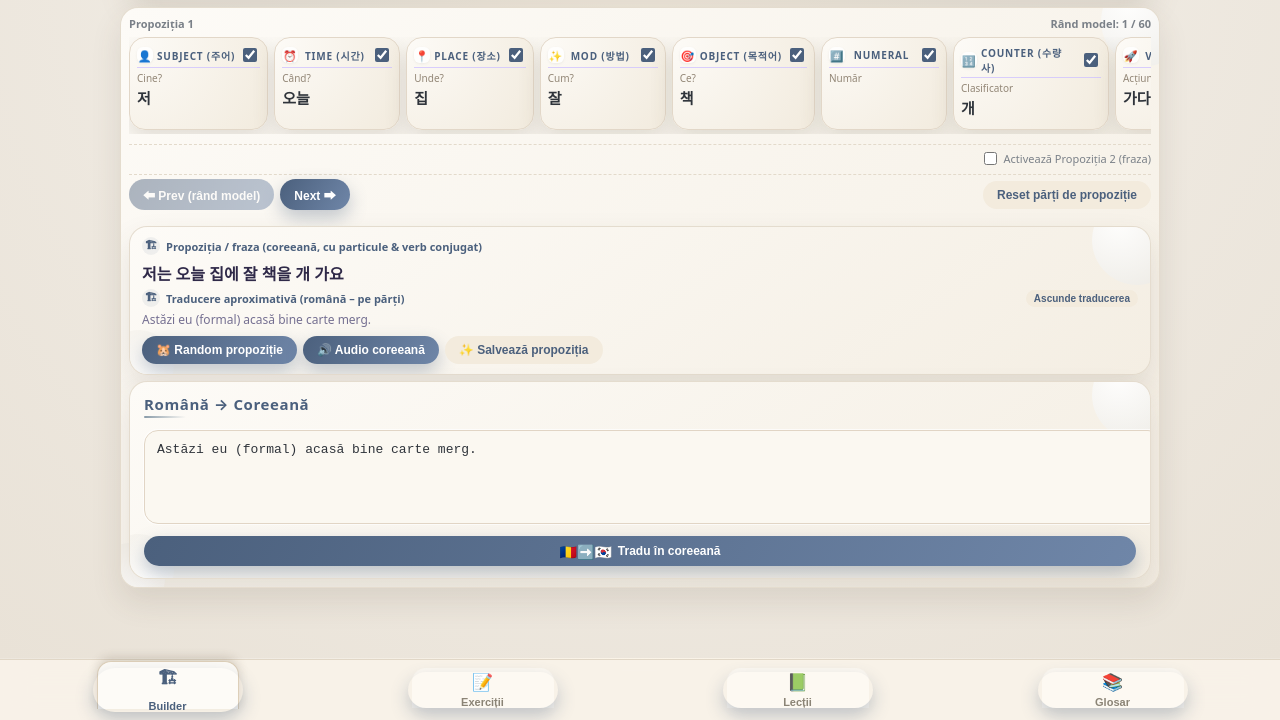
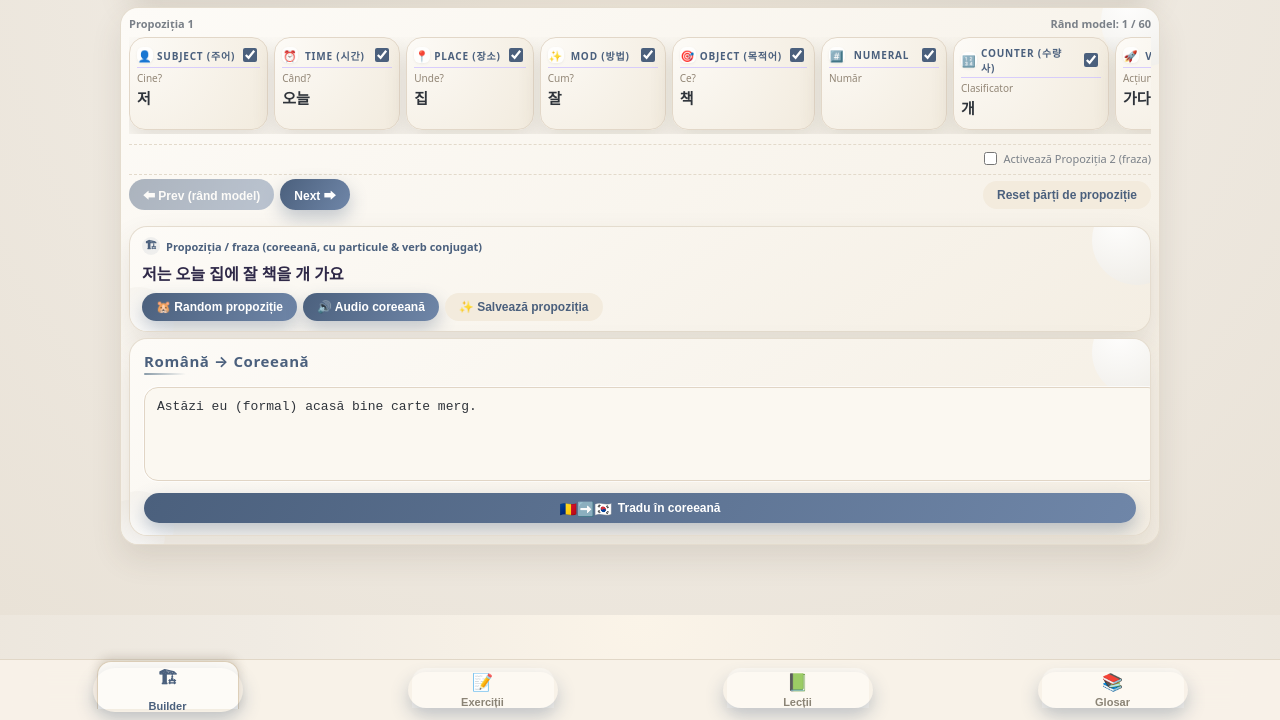
Before and after one commit to raluca-korean/Raluca-Korean-app, a plain HTML site: page index.html in a window 1280 px wide. Shown: the part 80-800 px from the top of the page. Drawn offline with Linux system fonts and the light colour scheme.

Commit message:
Update index.html

```diff
--- a/index.html
+++ b/index.html
@@ -1435,15 +1435,15 @@ if (enableP2 && titleP2 && tableP2) {
   <!-- propoziția coreeană generată din Builder -->
   <div class="preview-ko" id="previewKo">(alege cuvinte din tabel)</div>
 
-  <!-- Traducere aproximativă în română -->
-  <div class="preview-title" id="previewRoTitle">
+  <!-- Traducere aproximativă în română – ASCUNSĂ DOAR VIZUAL -->
+  <div class="preview-title" id="previewRoTitle" style="display:none;">
     <span>Traducere aproximativă (română – pe părți)</span>
     <button id="toggleRoBtn" class="secondary" style="padding:3px 8px;font-size:10px;">
       Ascunde traducerea
     </button>
   </div>
 
-  <div class="preview-ro" id="previewRo"></div>
+  <div class="preview-ro" id="previewRo" style="display:none;"></div>
 
   <!-- hint de naturalitate (dacă îl folosești) -->
   <div class="preview-natural" id="naturalHint"></div>
@@ -1455,7 +1455,7 @@ if (enableP2 && titleP2 && tableP2) {
     <button id="favBtn" class="secondary">✨ Salvează propoziția</button>
   </div>
 </div>
-      <!-- Română → Coreeană mutat JOS în Builder -->
+  <!-- Română → Coreeană mutat JOS în Builder -->
       <div class="card">
         <h2>Română → Coreeană</h2>
         <textarea id="roInput" rows="3"
```
